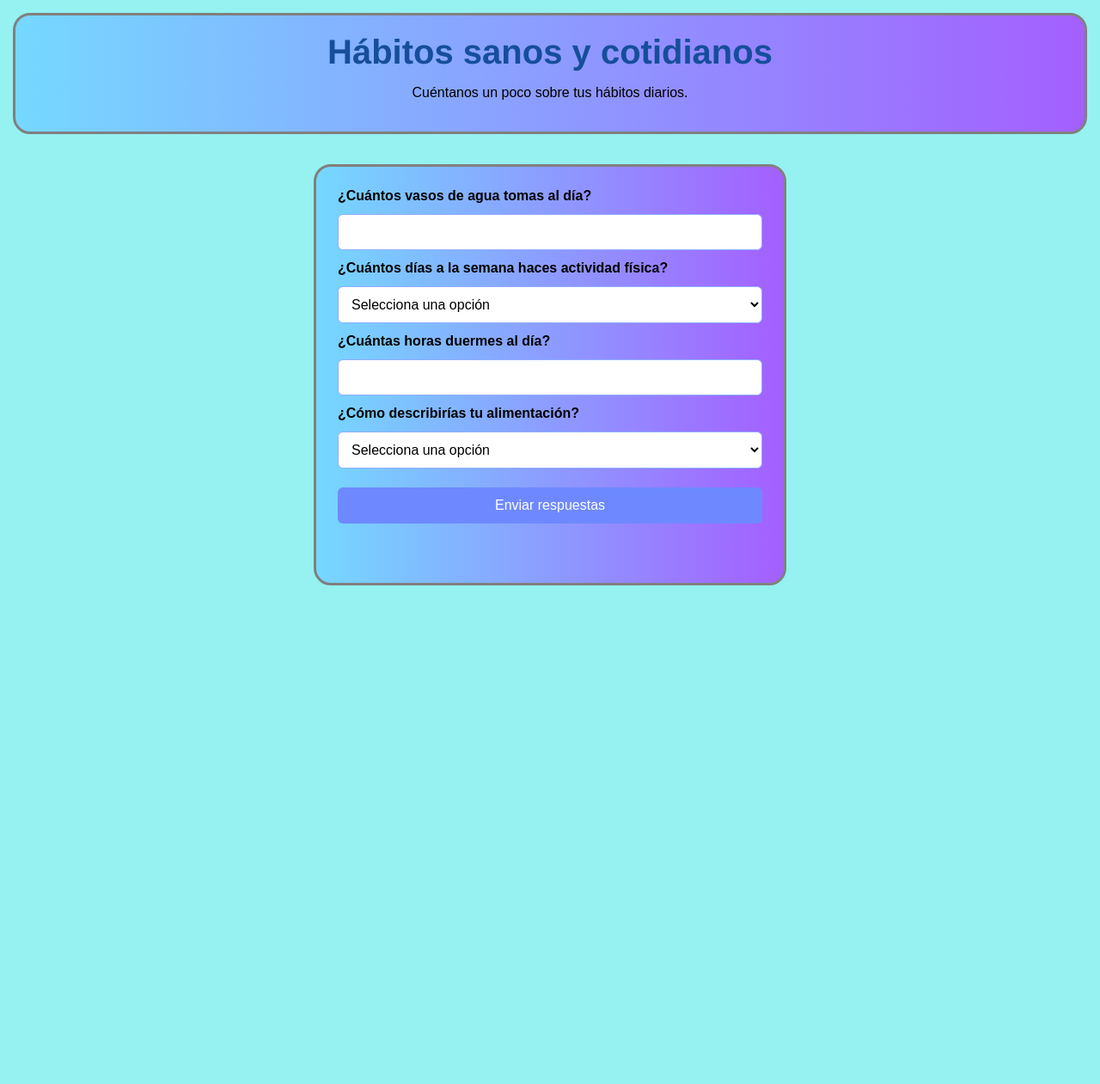
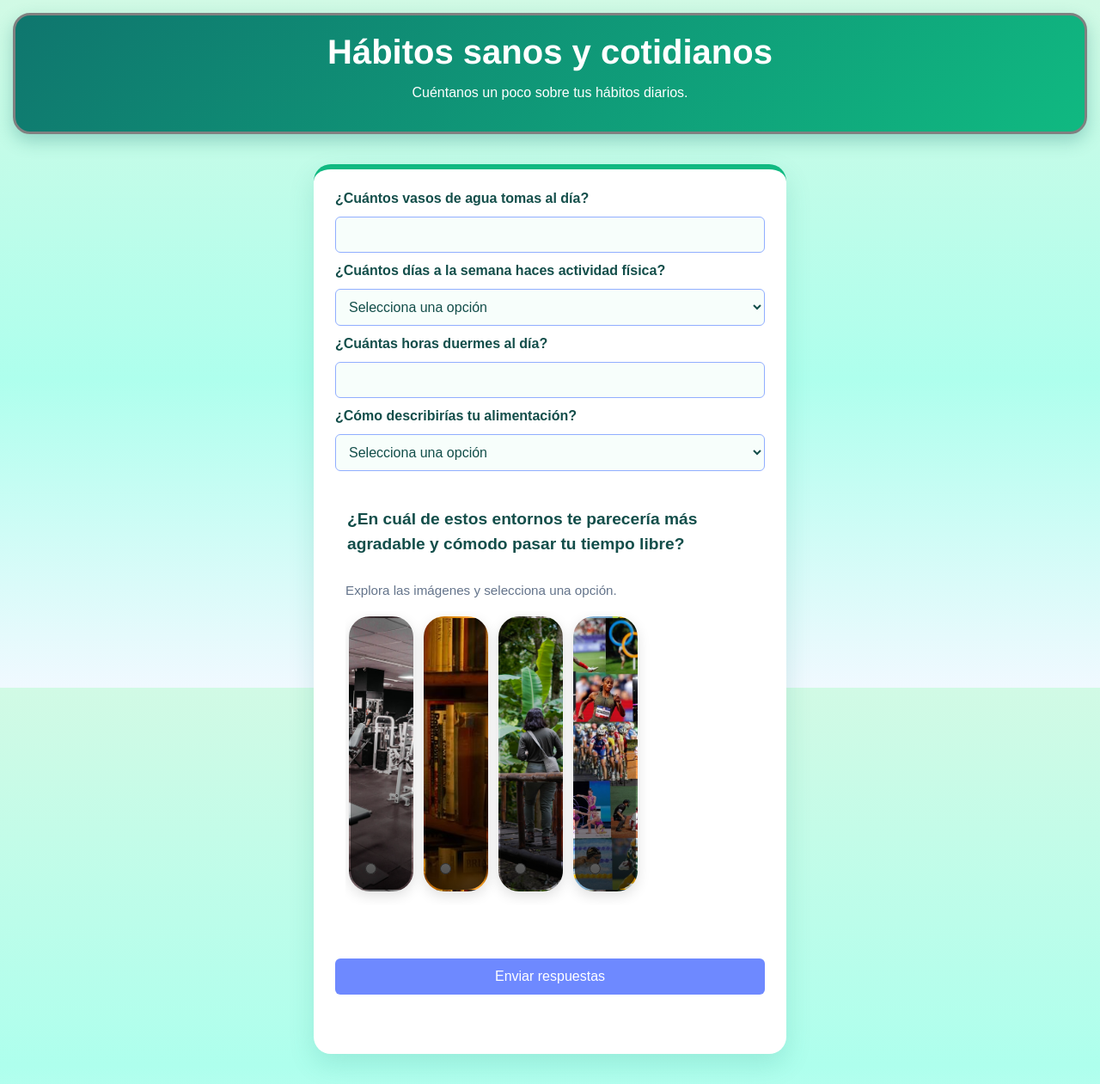
Before and after one commit to samuelJH222/Trabajo-Expo-ITM, a website: page public/form.html in a window 1280 px wide. Shown: the whole page at 86% size. Before the commit the page ends 815 px from the top, so only its background shows below. Drawn offline with Linux system fonts and the light colour scheme.

Commit message:
mas preguntas y pulimento de bd

```diff
--- a/public/form.css
+++ b/public/form.css
@@ -10,32 +10,37 @@ h1{
 body {
     margin: 0;
     min-height: 100vh;
-    background-color: rgb(150, 241, 241);
+    background: linear-gradient(180deg, #D1FAE5 0%, #aeffed 55%, #F0F9FF 100%);
+    background-attachment: fixed;
+    color: #134E4A;
     font-family: Arial, sans-serif;
 }
 .encabezado {
     margin: 15px;
     padding: 20px;
     text-align: center;
-    background: linear-gradient(to right, #75d8ff, #a45fff);
+    background: linear-gradient(135deg, #0F766E 0%, #10B981 100%);
     border: 3px solid gray;
     border-radius: 20px;
+    box-shadow: 0 8px 20px rgba(15, 118, 110, 0.30);
 }
-.encabezado h1 {
+.titulo {
     margin: 0;
-    color: #164e9b;
+    color: #FFFF;
     background-color: transparent;
 }
-.encabezado p {
+.descripcion {
     background-color: transparent;
+    color: #FFFF;
 }
 .contenedor {
     width: calc(100% - 30px);
     max-width: 550px;
     margin: 35px auto;
     padding: 25px;
-    background: linear-gradient(to right, #75d8ff, #a45fff);
-    border: 3px solid gray;
+    background-color: #FFFFFF;
+    border-top: 6px solid #10B981;
+    box-shadow: 0 12px 30px rgba(15, 118, 110, 0.15);
     border-radius: 20px;
 }
 #formEncuesta {
@@ -54,7 +59,8 @@ select {
     padding: 11px;
     border: 1px solid #91aeff;
     border-radius: 6px;
-    background-color: white;
+    background-color: #F7FEFB;
+    color: #134E4A;
     font-size: 16px;
 }
 button {
@@ -78,3 +84,158 @@ button:disabled {
     overflow-wrap: anywhere;
     background-color: transparent;
 }
+
+/* Pregunta con galería de imágenes */
+
+.pregunta-lugares {
+    border: none;
+    margin: 30px 0;
+    min-width: 0;
+}
+
+.pregunta-lugares legend {
+    font-size: 1.2rem;
+    font-weight: bold;
+    margin-bottom: 10px;
+    line-height: 1.5;
+}
+
+.instruccion-galeria {
+    margin-bottom: 16px;
+    color: #64748b;
+    font-size: 0.95rem;
+}
+
+.galeria-lugares {
+    display: flex;
+    gap: 12px;
+    width: 100%;
+    overflow-x: auto;
+    padding: 6px 4px 16px;
+}
+
+.lugar-card {
+    flex: 0 0 75px;
+    height: 320px;
+    position: relative;
+    display: flex;
+    align-items: flex-end;
+    padding: 18px 12px;
+    overflow: hidden;
+
+    border: 2px solid transparent;
+    border-radius: 24px;
+    cursor: pointer;
+
+    background-size: cover;
+    background-position: center;
+
+    box-shadow: 0 5px 15px #00000020;
+    transition: flex-basis 0.4s, border-color 0.3s;
+}
+
+/* Fotografías de la galería.
+   Ajusta las rutas según dónde guardaste las imágenes. */
+
+.lugar-card:nth-child(1) {
+    background-image: url("img1.jpg");
+}
+
+.lugar-card:nth-child(2) {
+    background-image: url("img2.jpg");
+}
+
+.lugar-card:nth-child(3) {
+    background-image: url("img3.jpg");
+}
+
+.lugar-card:nth-child(4) {
+    background-image: url("img4.jpg");
+}
+
+/* Oscurece ligeramente la parte inferior para leer el título */
+
+.lugar-card::before {
+    content: "";
+    position: absolute;
+    inset: 0;
+    background: linear-gradient(
+        transparent 35%,
+        rgba(0, 0, 0, 0.75)
+    );
+    pointer-events: none;
+}
+
+/* Texto de cada fotografía */
+
+.lugar-nombre {
+    position: relative;
+    z-index: 1;
+    color: white;
+    font-weight: bold;
+    line-height: 1.4;
+
+    opacity: 0;
+    transition: opacity 0.3s;
+}
+
+/* Indicador de selección */
+
+.lugar-check {
+    position: absolute;
+    top: 12px;
+    right: 12px;
+    z-index: 2;
+
+    display: grid;
+    place-items: center;
+    width: 30px;
+    height: 30px;
+    border-radius: 50%;
+
+    color: white;
+    background: #159e9e;
+    opacity: 0;
+}
+
+/* Expansión al pasar el cursor o seleccionar */
+
+.lugar-card:hover,
+.lugar-card.seleccionada {
+    flex-basis: 250px;
+}
+
+.lugar-card:hover .lugar-nombre,
+.lugar-card.seleccionada .lugar-nombre {
+    opacity: 1;
+}
+
+.lugar-card.seleccionada {
+    border-color: #159e9e;
+}
+
+.lugar-card.seleccionada .lugar-check {
+    opacity: 1;
+}
+
+/* Permite navegar por las opciones con el teclado */
+
+.lugar-card:focus-within {
+    outline: 3px solid #159e9e;
+    outline-offset: 3px;
+}
+
+/* Adaptación para celulares */
+
+@media (max-width: 600px) {
+    .lugar-card {
+        flex-basis: 55px;
+        height: 240px;
+        border-radius: 18px;
+    }
+
+    .lugar-card:hover,
+    .lugar-card.seleccionada {
+        flex-basis: 180px;
+    }
+}
--- a/public/form.html
+++ b/public/form.html
@@ -9,8 +9,8 @@
 </head>
 <body>
     <header class="encabezado">
-        <h1>Hábitos sanos y cotidianos</h1>
-        <p>Cuéntanos un poco sobre tus hábitos diarios.</p>
+        <h1 class="titulo">Hábitos sanos y cotidianos</h1>
+        <p class="descripcion">Cuéntanos un poco sobre tus hábitos diarios.</p>
     </header>
 
     <main class="contenedor">
@@ -38,6 +38,64 @@
                 <option value="no-seguro">No estoy seguro/a</option>
             </select>
 
+<fieldset class="pregunta-lugares">
+    <legend>
+        ¿En cuál de estos entornos te parecería más agradable
+        y cómodo pasar tu tiempo libre?
+    </legend>
+
+    <p class="instruccion-galeria">
+        Explora las imágenes y selecciona una opción.
+    </p>
+
+    <div class="galeria-lugares">
+
+        <label class="lugar-card">
+            <input
+                type="radio"
+                name="lugar_tiempo_libre"
+                value="gimnasio"
+                required
+            >
+            <span class="lugar-nombre">Gimnasio</span>
+            <span class="lugar-check" aria-hidden="true">✓</span>
+        </label>
+
+        <label class="lugar-card">
+            <input
+                type="radio"
+                name="lugar_tiempo_libre"
+                value="biblioteca"
+            >
+            <span class="lugar-nombre">Lectura</span>
+            <span class="lugar-check" aria-hidden="true">✓</span>
+        </label>
+
+        <label class="lugar-card">
+            <input
+                type="radio"
+                name="lugar_tiempo_libre"
+                value="caminata"
+            >
+            <span class="lugar-nombre">Caminata</span>
+            <span class="lugar-check" aria-hidden="true">✓</span>
+        </label>
+
+        <label class="lugar-card">
+            <input
+                type="radio"
+                name="lugar_tiempo_libre"
+                value="deportes"
+            >
+            <span class="lugar-nombre">Deportes</span>
+            <span class="lugar-check" aria-hidden="true">✓</span>
+        </label>
+
+    </div>
+    </fieldset>
+
+
+
             <button type="submit" id="botonEnviar">Enviar respuestas</button>
             <p id="mensaje" role="status" aria-live="polite"></p>
         </form>
--- /dev/null
+++ b/public/form.js
@@ -0,0 +1,141 @@
+/*
+const formulario = document.getElementById("formEncuesta");
+const mensaje = document.getElementById("mensaje");
+const boton = document.getElementById("botonEnviar");
+const lugarSeleccionado = document.querySelector(
+    'input[name="lugar_tiempo_libre"]:checked'
+);
+
+
+opcionesLugar.forEach(opcion => {
+    opcion.addEventListener("change", () => {
+        document.querySelectorAll(".lugar-card").forEach(tarjeta => {
+            tarjeta.classList.remove("seleccionada");
+        });
+
+        opcion.closest(".lugar-card").classList.add("seleccionada");
+    });
+});
+
+
+formulario.addEventListener("submit", async (event) => {
+    event.preventDefault();
+
+    const respuestas = {
+        agua: Number(document.getElementById("agua").value),
+        ejercicio: document.getElementById("ejercicio").value,
+        sueno: Number(document.getElementById("sueno").value),
+        alimentacion: document.getElementById("alimentacion").value,
+        lugar_tiempo_libre: lugarSeleccionado.value,
+        nombre: nombre
+
+    };
+
+    mensaje.textContent = "";
+    boton.disabled = true;
+
+    try {
+        const respuesta = await fetch("/api/respuestas", {
+            method: "POST",
+            headers: {
+                "Content-Type": "application/json"
+            },
+            body: JSON.stringify(respuestas)
+        });
+
+        const datos = await respuesta.json();
+
+        if (!respuesta.ok) {
+            mensaje.textContent = datos.mensaje || "No se pudieron guardar las respuestas.";
+            return;
+        }
+
+        mensaje.textContent = datos.mensaje;
+        formulario.reset();
+    } catch (error) {
+        console.error(error);
+        mensaje.textContent = "No se pudo conectar con el servidor.";
+    } finally {
+        boton.disabled = false;
+    }
+}); */
+
+const formulario = document.getElementById("formEncuesta");
+const mensaje = document.getElementById("mensaje");
+const boton = document.getElementById("botonEnviar");
+
+const opcionesLugar = document.querySelectorAll(
+    'input[name="lugar_tiempo_libre"]'
+);
+
+// Resaltar visualmente la tarjeta seleccionada
+opcionesLugar.forEach(opcion => {
+    opcion.addEventListener("change", () => {
+        document.querySelectorAll(".lugar-card").forEach(tarjeta => {
+            tarjeta.classList.remove("seleccionada");
+        });
+
+        opcion.closest(".lugar-card").classList.add("seleccionada");
+    });
+});
+
+// Enviar las respuestas de la encuesta
+formulario.addEventListener("submit", async (event) => {
+    event.preventDefault();
+
+    mensaje.textContent = "";
+
+    // Obtener el lugar seleccionado al enviar el formulario
+    const lugarSeleccionado = document.querySelector(
+        'input[name="lugar_tiempo_libre"]:checked'
+    );
+
+    // Comprobar que se haya elegido un lugar
+    if (!lugarSeleccionado) {
+        mensaje.textContent = "Selecciona un lugar antes de continuar.";
+        return;
+    }
+
+    // Recopilar las respuestas
+    const respuestas = {
+        agua: Number(document.getElementById("agua").value),
+        ejercicio: document.getElementById("ejercicio").value,
+        sueno: Number(document.getElementById("sueno").value),
+        alimentacion: document.getElementById("alimentacion").value,
+        lugar_tiempo_libre: lugarSeleccionado.value
+    };
+
+    boton.disabled = true;
+
+    try {
+        const respuesta = await fetch("/api/respuestas", {
+            method: "POST",
+            headers: {
+                "Content-Type": "application/json"
+            },
+            body: JSON.stringify(respuestas)
+        });
+
+        const datos = await respuesta.json();
+
+        if (!respuesta.ok) {
+            mensaje.textContent =
+                datos.mensaje || "No se pudieron guardar las respuestas.";
+            return;
+        }
+
+        mensaje.textContent = datos.mensaje;
+        formulario.reset();
+
+        // Quitar el resaltado después de limpiar el formulario
+        document.querySelectorAll(".lugar-card").forEach(tarjeta => {
+            tarjeta.classList.remove("seleccionada");
+        });
+
+    } catch (error) {
+        console.error(error);
+        mensaje.textContent = "No se pudo conectar con el servidor.";
+    } finally {
+        boton.disabled = false;
+    }
+});
--- a/public/index.css
+++ b/public/index.css
@@ -1,38 +1,106 @@
-
 * {
     box-sizing: border-box;
+}
+
+h1 {
+    font-size: 2.5rem;
+    font-family: 'Franklin Gothic Medium', 'Arial Narrow', Arial, sans-serif;
+    color:#FFFFFF;
 }
 
 body {
     margin: 0;
     min-height: 100vh;
-    background-color: rgb(150, 241, 241);
+    background: linear-gradient(180deg, #D1FAE5 0%, #aeffed 55%, #F0F9FF 100%);
+    background-attachment: fixed;
+    color: #134E4A;
+    font-family: Arial, sans-serif;
 }
 
 .encabezado {
-    background: linear-gradient(to right, #75d8ff, #a45fff);
-    border: solid 3px gray;
+    margin: 15px;
+    padding: 20px;
+    text-align: center;
+    background: linear-gradient(135deg, #0F766E 0%, #10B981 100%);
+    color: #FFFFFF;
+    border: none;
     border-radius: 20px;
-    margin: 15px;
-    padding: 10px;
+    box-shadow: 0 8px 20px rgba(15, 118, 110, 0.30);
 }
 
-.inicio {
-    border-radius: 15px;
-    overflow: hidden;
+
+.encabezado h1 {
+    margin: 0;
+    color: #FFFFFF;
+    background-color: transparent;
 }
 
-.titulo {
-    font-family: 'Franklin Gothic Medium', 'Arial Narrow', Arial, sans-serif;
-    font-size: 300%;
-    background-color: rgb(133, 241, 241);
-    text-align: center;
-    margin: 0;
-    padding: 15px;
+.encabezado p {
+    background-color: transparent;
+    color: #FFFFFF;
+}
+
+#formEncuesta {
     display: flex;
-    justify-content: center;
-    align-items: center;
-    flex-wrap: wrap;
+    flex-direction: column;
+    gap: 12px;
+    background-color: transparent;
+}
+
+label {
+    font-weight: bold;
+    color: #0F766E;
+    background-color: transparent;
+}
+
+input,
+select {
+    width: 100%;
+    padding: 11px;
+    border: 1px solid #A7F3D0;
+    border-radius: 8px;
+    background-color: #F7FEFB;
+    color: #134E4A;
+    font-size: 16px;
+}
+
+input:focus,
+select:focus {
+    outline: none;
+    border-color: #10B981;
+    background-color: #FFFFFF;
+    box-shadow: 0 0 0 3px rgba(16, 185, 129, 0.25);
+}
+
+button {
+    margin-top: 10px;
+    padding: 14px;
+    border: none;
+    border-radius: 8px;
+    background: linear-gradient(135deg, #047857 0%, #059669 100%);
+    color: #FFFFFF;
+    font-size: 18px;
+    font-weight: bold;
+    cursor: pointer;
+    box-shadow: 0 4px 12px rgba(4, 120, 87, 0.35);
+    transition: background 0.2s, transform 0.2s;
+}
+
+button:hover {
+    background: linear-gradient(135deg, #065F46 0%, #047857 100%);
+    transform: translateY(-2px);
+}
+
+button:disabled {
+    opacity: 0.6;
+    cursor: not-allowed;
+    transform: none;
+}
+
+#mensaje {
+    overflow-wrap: anywhere;
+    color: #134E4A;
+    background-color: transparent;
 }
 
 .cuerpo {
@@ -46,18 +114,19 @@ body {
 .formulario {
     width: 100%;
     max-width: 450px;
-    border: solid 3px gray;
+    border-top: 6px solid #10B981;
     border-radius: 20px;
     margin: auto;
     padding: 25px;
-    background: linear-gradient(to right, #75d8ff, #a45fff);
+    background-color: azure;
+     box-shadow: 0 20px 20px rgba(15, 118, 110, 0.30);
 }
 
 .formulario h2 {
     text-align: center;
     font-family: 'Franklin Gothic Medium', 'Arial Narrow', Arial, sans-serif;
     font-size: 42px;
-    color: rgb(0, 46, 250);
+    color: rgb(3, 110, 17);
     background-color: transparent;
     margin-top: 5px;
 }
@@ -83,48 +152,3 @@ input[type="email"] {
     border-radius: 4px;
     background-color: white;
 }
-
-.boton {
-    background-color: #6e89ff;
-    color: white;
-    padding: 10px 20px;
-    border: none;
-    border-radius: 4px;
-    cursor: pointer;
-    font-size: 16px;
-}
-
-.boton:hover {
-    background-color: #526fe8;
-}
-
-.boton:disabled {
-    opacity: 0.6;
-    cursor: not-allowed;
-}
-
-#mensaje {
-    background-color: transparent;
-    font-family: Arial, sans-serif;
-    overflow-wrap: anywhere;
-}
-
-.pie-de-pagina {
-    text-align: center;
-    padding: 15px;
-    background-color: transparent;
-}
-
-@media (max-width: 600px) {
-    .titulo {
-        font-size: 200%;
-    }
-
-    .formulario {
-        padding: 20px;
-    }
-
-    .formulario h2 {
-        font-size: 32px;
-    }
-}
```
Also changed, not shown: public/app.js (added, +41 -0 lines), public/index.html (+0 -1 lines), public/package.json (added, +18 -0 lines), server.js (+5 -5 lines), .github/workflows/npm-publish.yml (deleted), public/apps.js (deleted), public/img1.jpg (added), public/img2.jpg (added), public/img3.jpg (added), public/img4.jpg (added).
